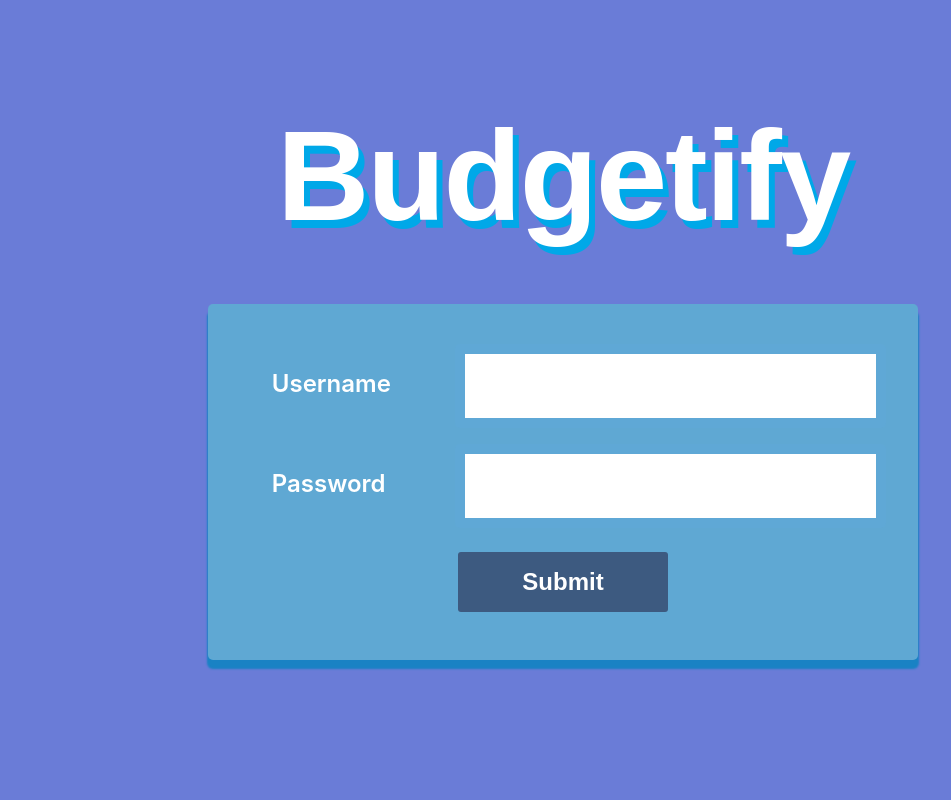
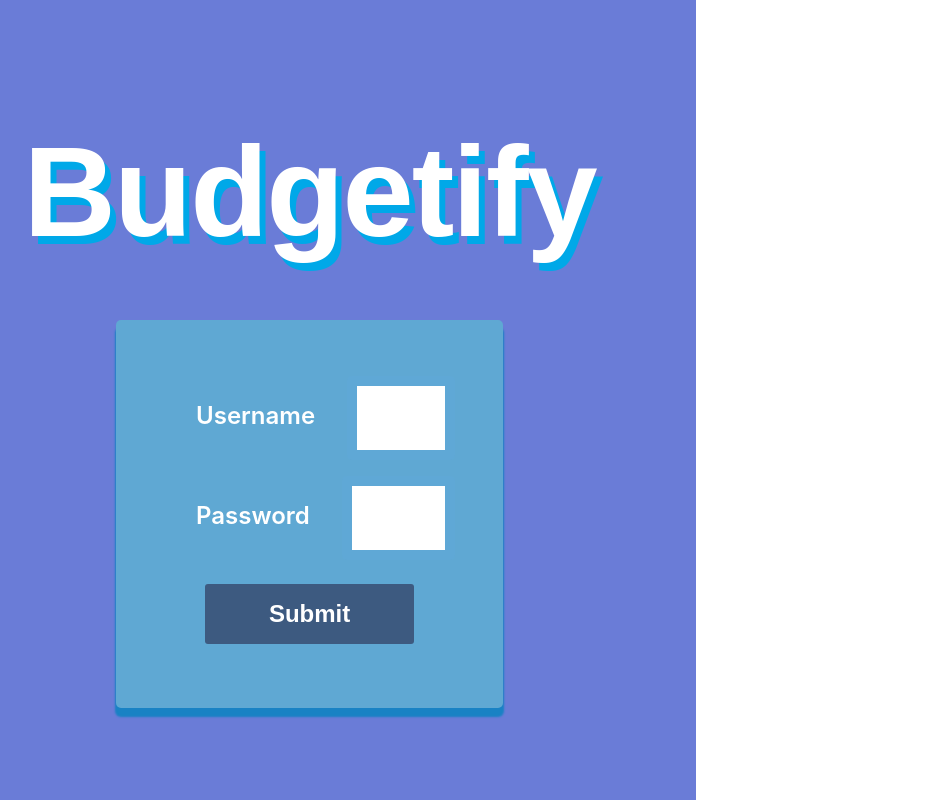
Before and after one commit to anvaron/budget-app-frontend, a React (Create React App) app: page / in a window 1280 px wide. Shown: the top 800 px of the page, without its empty margins (77-1028 px from the left). Built offline with nearby package versions, Linux system fonts and the light colour scheme; a web font is replaced by a local one.

Commit message:
Project Update

```diff
--- a/src/App.css
+++ b/src/App.css
@@ -1,3 +1,6 @@
+html {
+  width: max-content
+}
 .App {
   text-align: center;
 }
--- a/src/Components/Styles/Login.css
+++ b/src/Components/Styles/Login.css
@@ -2,7 +2,7 @@
   height: 100vmax;background-color: #6a7cd7;
 }
 .auth__form {
-  padding: 3rem;margin: auto;box-sizing: border-box;
+  padding: 4rem;margin: auto;box-sizing: border-box;
 }
 .auth__form h1 {
   margin: 4rem auto; font-size: 8rem;line-height: 8rem;display: block;
@@ -10,7 +10,7 @@
   color: #FFF;text-shadow: 6px 8px 0px #00a8e8;text-decoration: none;
 }
 .auth__form form {
-  width: 60%;padding: 2rem;margin: auto; box-sizing: border-box;
+  width: 60%;padding: 3rem;margin: auto; box-sizing: border-box;
   background-color: #5fa8d3;border-radius: 5px;box-shadow: 0px 8px 2px 1px #1982c4
 }
 .auth__form form .form__control {
```
